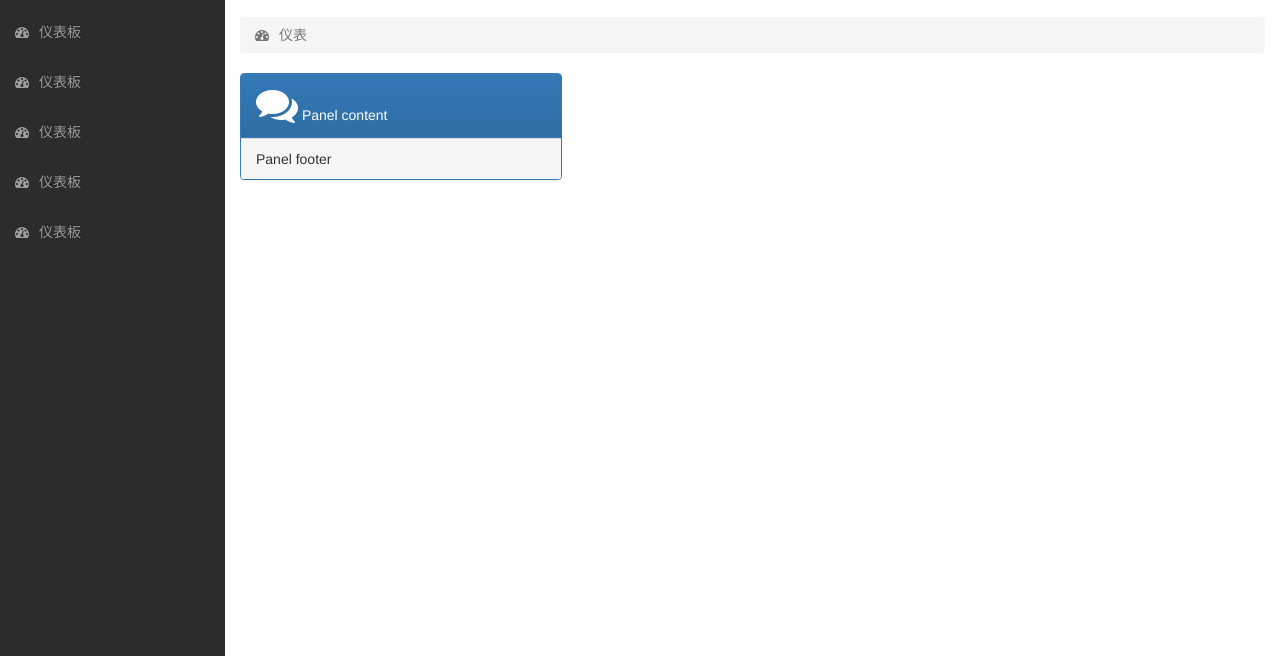
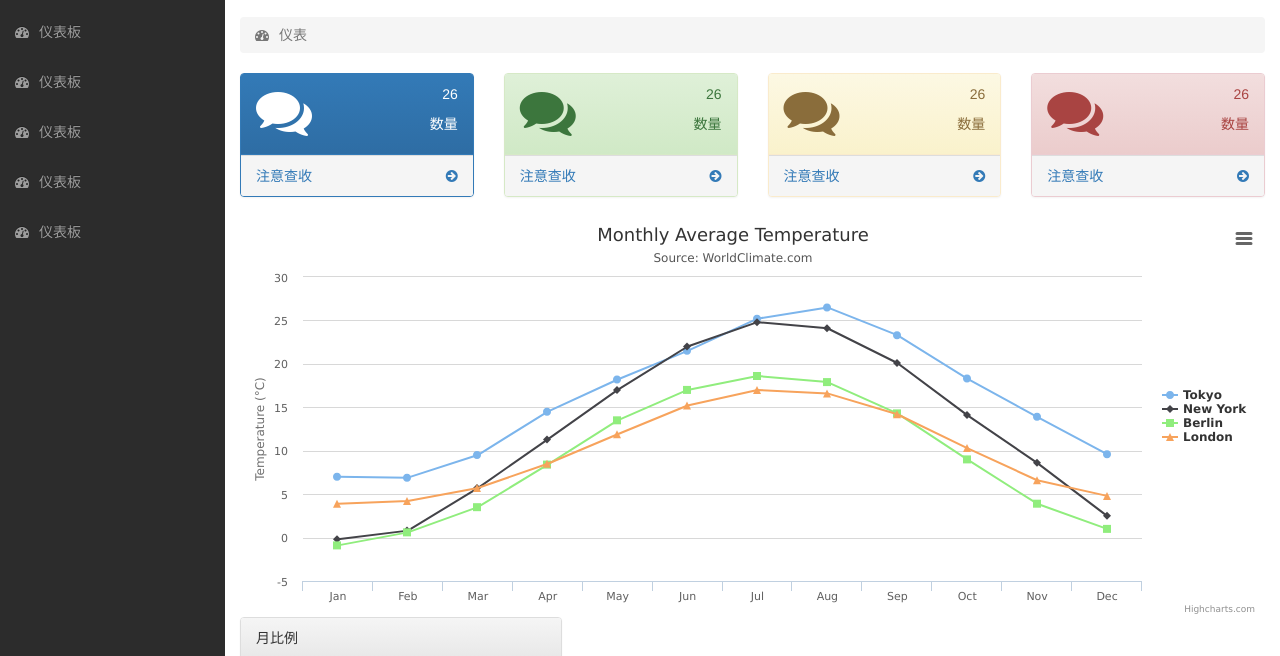
Before and after one commit to knowledges/management-bground-bstorp3, a plain HTML site: page index.html in a window 1280 px wide. Shown: the part 143-799 px from the top of the page. Drawn offline with Linux system fonts and the light colour scheme.

Commit message:
首页
添加了统计图

```diff
--- a/index.html
+++ b/index.html
@@ -156,13 +156,111 @@
 				</div>
 
 				<div class="row">
-					<div class="col-md-4">
+					<div class="col-md-3">
 						<div class="panel panel-primary">
 							<div class="panel-heading">
-								<i class="icon-comments icon-3x"></i>
-								Panel content
+								<div class="row">
+									<div class="col-xs-9">
+										<i class="icon-comments icon-4x"></i>
+									</div>
+									<div class="col-xs-3 text-right">
+										<p class="text-nowrap">26</p>
+										<p class="text-nowrap">数量</p>
+									</div>
+								</div>
 							</div>
-							<div class="panel-footer">Panel footer</div>
+							<a href="#">
+								<div class="panel-footer">
+									<span class="pull-left">注意查收</span>
+									<span class="pull-right"><i class="icon-circle-arrow-right"></i></span>
+									<span class="clearfix"></span>
+								</div>
+							</a>
+						</div>
+					</div>
+					<div class="col-md-3">
+						<div class="panel panel-success">
+							<div class="panel-heading">
+								<div class="row">
+									<div class="col-xs-9">
+										<i class="icon-comments icon-4x"></i>
+									</div>
+									<div class="col-xs-3 text-right">
+										<p class="text-nowrap">26</p>
+										<p class="text-nowrap">数量</p>
+									</div>
+								</div>
+							</div>
+							<a href="#">
+								<div class="panel-footer">
+									<span class="pull-left">注意查收</span>
+									<span class="pull-right"><i class="icon-circle-arrow-right"></i></span>
+									<span class="clearfix"></span>
+								</div>
+							</a>
+						</div>
+					</div>
+					<div class="col-md-3">
+						<div class="panel panel-warning">
+							<div class="panel-heading">
+								<div class="row">
+									<div class="col-xs-9">
+										<i class="icon-comments icon-4x"></i>
+									</div>
+									<div class="col-xs-3 text-right">
+										<p class="text-nowrap">26</p>
+										<p class="text-nowrap">数量</p>
+									</div>
+								</div>
+							</div>
+							<a href="#">
+								<div class="panel-footer">
+									<span class="pull-left">注意查收</span>
+									<span class="pull-right"><i class="icon-circle-arrow-right"></i></span>
+									<span class="clearfix"></span>
+								</div>
+							</a>
+						</div>
+					</div>
+					<div class="col-md-3">
+						<div class="panel panel-danger">
+							<div class="panel-heading">
+								<div class="row">
+									<div class="col-xs-9">
+										<i class="icon-comments icon-4x"></i>
+									</div>
+									<div class="col-xs-3 text-right">
+										<p class="text-nowrap">26</p>
+										<p class="text-nowrap">数量</p>
+									</div>
+								</div>
+							</div>
+							<a href="#">
+								<div class="panel-footer">
+									<span class="pull-left">注意查收</span>
+									<span class="pull-right"><i class="icon-circle-arrow-right"></i></span>
+									<span class="clearfix"></span>
+								</div>
+							</a>
+						</div>
+					</div>
+				</div>
+
+				<div class="row">
+					<div class="col-lg-12">
+						<div id="l-Charts"></div>
+					</div>
+				</div>
+
+				<div class="row">
+					<div class="col-md-4">
+						<div class="panel panel-default">
+							<div class="panel-heading">
+								月比例
+							</div>
+							<div class="panel-body">
+								<div id="pie-Charts"></div>
+							</div>
 						</div>
 					</div>
 					<div class="col-md-4"></div>
@@ -177,6 +275,136 @@
 	<script src="js/jquery-1.10.2.js"></script>
 	<!-- 最新的 Bootstrap 核心 JavaScript 文件 -->
 	<script src="js/bootstrap.min.js"></script>
+	<!-- 统计 JS 文件 -->
+	<script src="js/plugins/highcharts.js"></script>
+	<script src="js/plugins/exporting.js"></script>
+	<!-- 自定义封装 饼图 -->
+	<script src="js/customize.js"></script>
+	<script>
+		$(function(){
+
+			$('#l-Charts').highcharts({
+				title: {
+					text: 'Monthly Average Temperature',
+					x: -20 //center
+				},
+				subtitle: {
+					text: 'Source: WorldClimate.com',
+					x: -20
+				},
+				xAxis: {
+					categories: ['Jan', 'Feb', 'Mar', 'Apr', 'May', 'Jun', 'Jul', 'Aug', 'Sep', 'Oct', 'Nov', 'Dec']
+				},
+				yAxis: {
+					title: {
+						text: 'Temperature (°C)'
+					},
+					plotLines: [{
+						value: 0,
+						width: 1,
+						color: '#808080'
+					}]
+				},
+				tooltip: {
+					valueSuffix: '°C'
+				},
+				legend: {
+					layout: 'vertical',
+					align: 'right',
+					verticalAlign: 'middle',
+					borderWidth: 0
+				},
+				series: [{
+					name: 'Tokyo',
+					data: [7.0, 6.9, 9.5, 14.5, 18.2, 21.5, 25.2, 26.5, 23.3, 18.3, 13.9, 9.6]
+				}, {
+					name: 'New York',
+					data: [-0.2, 0.8, 5.7, 11.3, 17.0, 22.0, 24.8, 24.1, 20.1, 14.1, 8.6, 2.5]
+				}, {
+					name: 'Berlin',
+					data: [-0.9, 0.6, 3.5, 8.4, 13.5, 17.0, 18.6, 17.9, 14.3, 9.0, 3.9, 1.0]
+				}, {
+					name: 'London',
+					data: [3.9, 4.2, 5.7, 8.5, 11.9, 15.2, 17.0, 16.6, 14.2, 10.3, 6.6, 4.8]
+				}]
+			});
+
+			$('#pie-Charts').highcharts({
+				chart: {
+					plotBackgroundColor: null,
+					plotBorderWidth: null,
+					plotShadow: false
+				},
+				title: {
+					text: '浏览器 pie 环形图'
+				},
+				tooltip: {
+					pointFormat: '{series.name}: <b>{point.percentage:.1f}%</b>'
+				},
+				legend:{
+					layout:"vertical", //图列布局
+					backgroundColor:"#FFFFFF", // 图列背景
+					floating:true,
+					align:'left',//图形位置
+					verticalAlign:'top',
+					y:90,
+					x:40,
+					labelFormatter:function(){//格式化标签
+						return this.name+'('+this.percentage+'%)';
+					}
+				},
+				plotOptions: {
+					pie: {
+						size:300,
+						innerSize:'150',
+						allowPointSelect: true,
+						cursor: 'pointer',
+						dataLabels: {
+							distance:5,
+							enabled: true,
+							color: '#000000',
+							connectorColor: '#000000',
+							formatter:function(){
+								return this.y+'%';
+							},
+							style: {
+								"color": "contrast",
+								"fontSize": "11px",
+								"fontWeight": "bold",
+								"textShadow": "0 0 6px contrast, 0 0 3px contrast"
+							}
+							// format: '<b>{point.name}</b>: {point.percentage:.1f} %'
+						},
+						showInLegend:false,//百分比显示在文本框中
+						point:{
+							events:{
+								legendItemClick:function(){
+									this.select();
+									this.show();
+								}
+							}
+						}
+					}
+				},
+				series: [{
+					type: 'pie',
+					name: 'Browser share',
+					data: [
+						['Firefox', 45.0],
+						['IE', 26.8], {
+							name: 'Chrome',
+							y: 12.8,
+							sliced: true,
+							selected: true
+						},
+						['Safari', 8.5],
+						['Opera', 6.2],
+						['Others', 0.7]
+					]
+				}]
+			});
+		})
+	</script>
 
 </body>
 </html>
```
